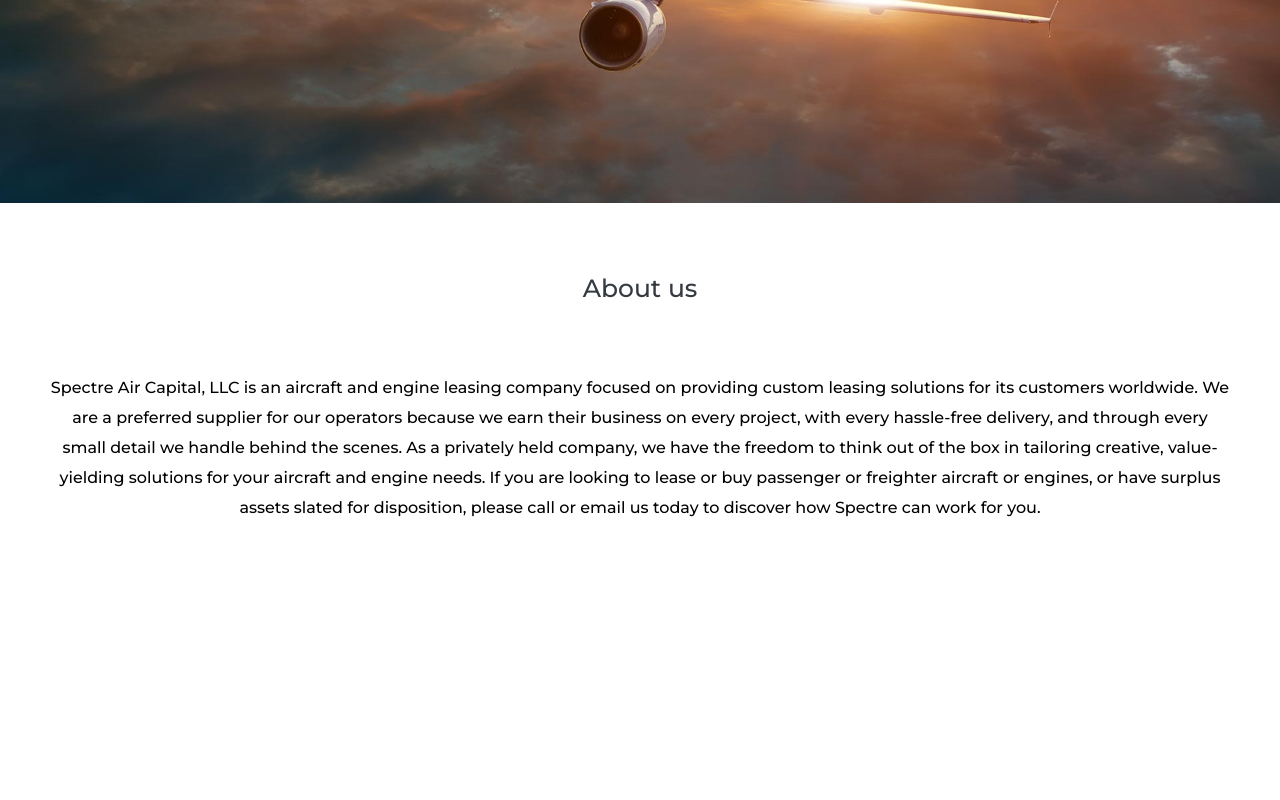
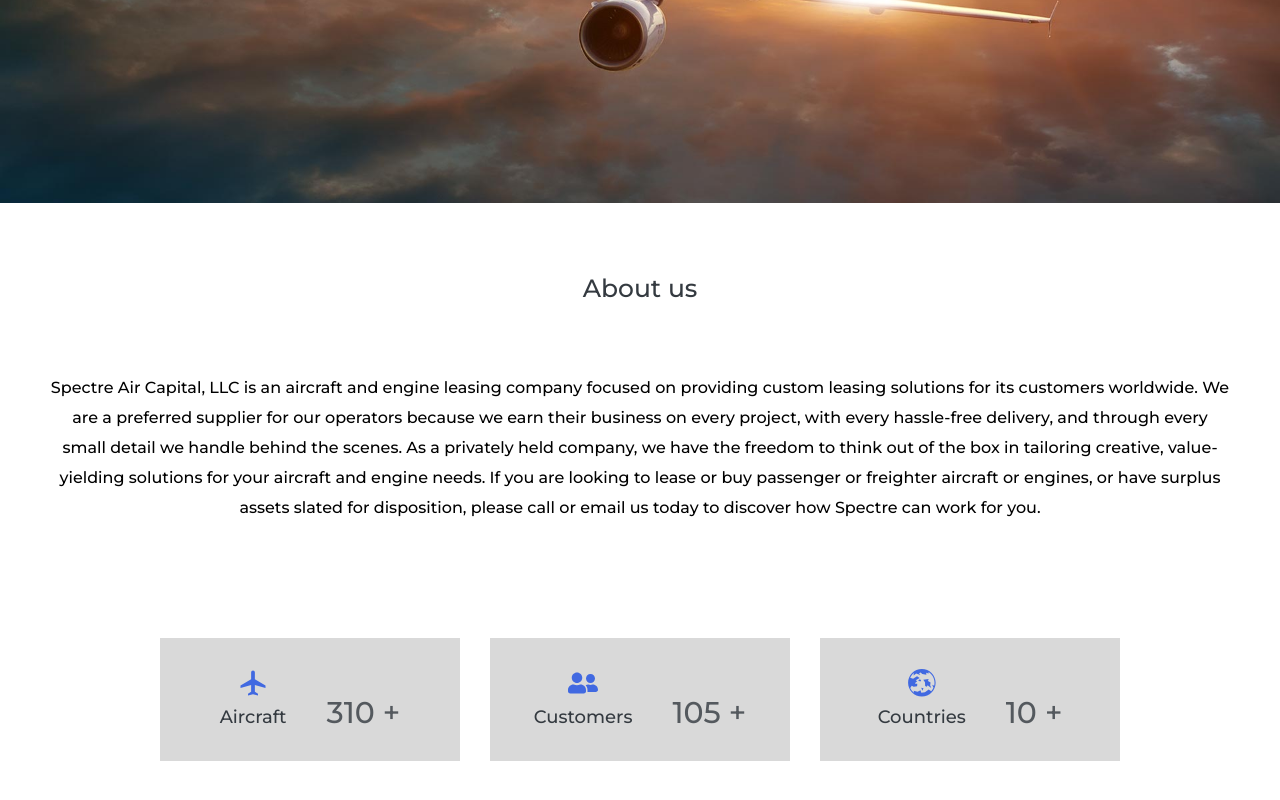
Before and after one commit to porosh2002/Spectre-Air-Capital, a React (Create React App) app: page / in a window 1280 px wide. Shown: the part 497-1297 px from the top of the page. Before the commit the page ends 1020 px from the top, so only its background shows below. Built offline with nearby package versions, Linux system fonts and the light colour scheme.

Commit message:
EXP update 1.0.0

```diff
--- a/package.json
+++ b/package.json
@@ -8,6 +8,7 @@
     "@testing-library/user-event": "^12.6.0",
     "react": "^17.0.1",
     "react-dom": "^17.0.1",
+    "react-icons": "^4.1.0",
     "react-router-dom": "^5.2.0",
     "react-scripts": "4.0.1",
     "web-vitals": "^0.2.4"
--- a/src/App.css
+++ b/src/App.css
@@ -79,3 +79,33 @@
   font-weight:500;
   text-align: center;
 }
+/* EXP */
+.EXP{
+padding:30px 0px;
+margin:70px 0px;
+}
+.ExpCards{
+text-align: center;
+}
+.ExpCard{
+  display:inline-block;
+  padding:30px 0px;
+  margin:15px;
+  width:300px;
+  background-color:#cfcfcfc7;
+  color: royalblue;
+  font-size: 30px;
+}
+.ExpCard div{
+  display: inline-block;
+  margin: 0px 20px;
+}
+.ExpTitle,.ExpNum{
+  font-size:18px;
+font-weight: 500;
+color: #343a40;
+}
+.ExpNum{
+font-size:30px;
+opacity:.8;
+}
--- /dev/null
+++ b/src/Components/EXP/Exp.js
@@ -0,0 +1,33 @@
+import React from "react";
+import { MdAirplanemodeActive } from "react-icons/md";
+import { FaUserFriends } from "react-icons/fa";
+import { GiWorld } from "react-icons/gi";
+export default function Exp() {
+  return (
+    <div className="EXP">
+      <div className="ExpCards">
+        <div className="ExpCard">
+          <div >
+            <MdAirplanemodeActive />
+            <p className="ExpTitle">Aircraft</p>
+          </div>
+          <div className='ExpNum'> 310 +</div>
+        </div>
+        <div className="ExpCard">
+          <div >
+            <FaUserFriends />
+            <p className="ExpTitle">Customers</p>
+          </div>
+          <div className='ExpNum'>105 + </div>
+        </div>
+        <div className="ExpCard">
+          <div >
+            <GiWorld />
+            <p className="ExpTitle">Countries</p>
+          </div>
+          <div className='ExpNum'>10 + </div>
+        </div>
+      </div>
+    </div>
+  );
+}
--- a/src/Pages/Home.js
+++ b/src/Pages/Home.js
@@ -1,6 +1,7 @@
 import React from 'react'
 import Navigation from '../Components/Navigation/Navigation'
 import AboutUs from '../Pages/AboutUs'
+import Exp from '../Components/EXP/Exp'
 function Home() {
     return (
         <div>
@@ -14,6 +15,7 @@
             </p>
         </div>
         <AboutUs />
+        <Exp />
         </div>
     )
 }
--- a/src/index.css
+++ /dev/null
@@ -1,13 +0,0 @@
-body {
-  margin: 0;
-  font-family: -apple-system, BlinkMacSystemFont, 'Segoe UI', 'Roboto', 'Oxygen',
-    'Ubuntu', 'Cantarell', 'Fira Sans', 'Droid Sans', 'Helvetica Neue',
-    sans-serif;
-  -webkit-font-smoothing: antialiased;
-  -moz-osx-font-smoothing: grayscale;
-}
-
-code {
-  font-family: source-code-pro, Menlo, Monaco, Consolas, 'Courier New',
-    monospace;
-}
```
Also changed, not shown: 2 other files (tests, documents, lock files or other folders).
